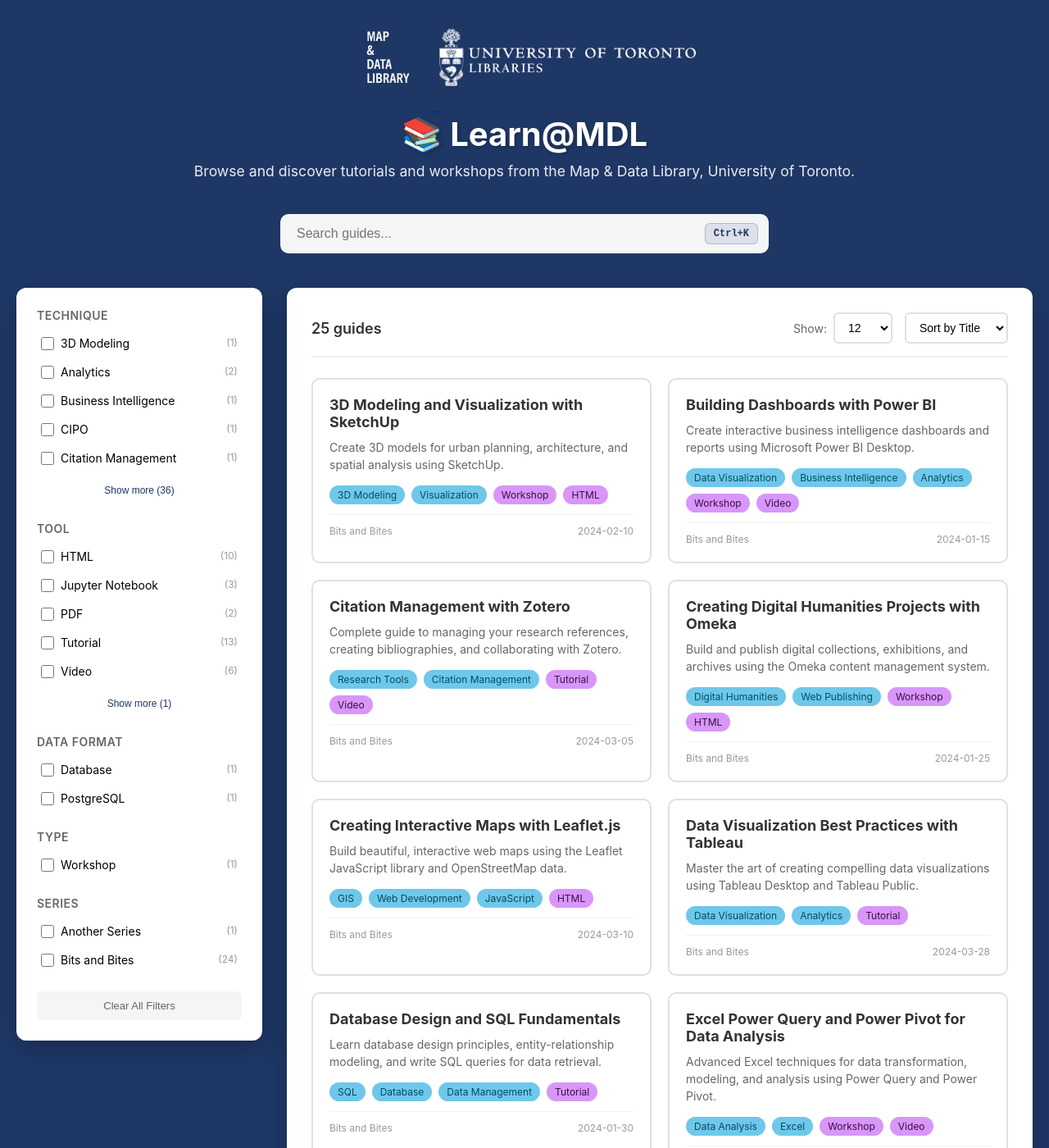
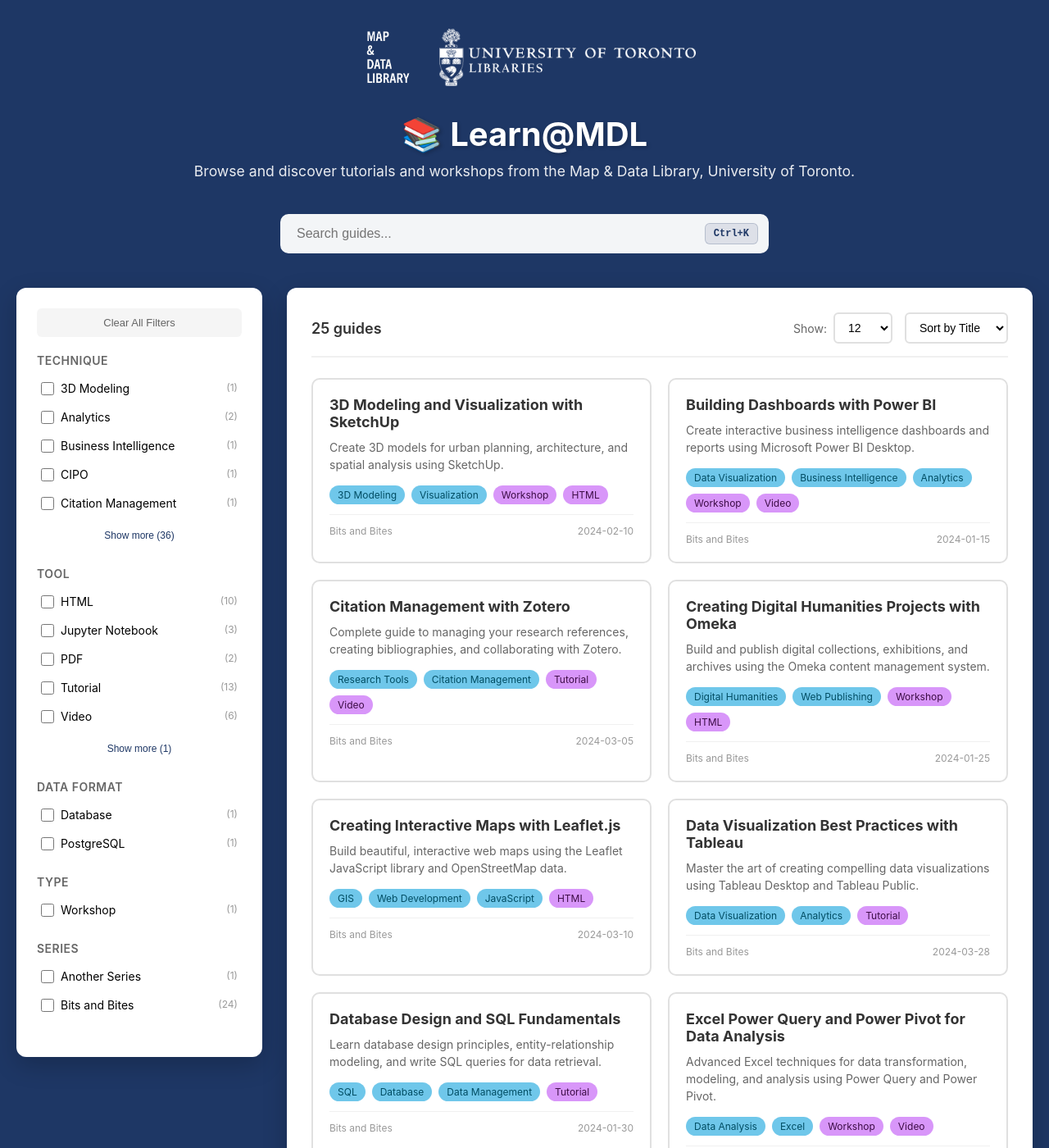
Before and after one commit to MDLutoronto/tutorials-search, a Jekyll site: the page built from page.md, in a window 1280 px wide and 1400 px high. Shown: the whole window at 82% size. Built offline with Jekyll 4.4.1, drawn with Linux system fonts in a browser that asks for light colours.

Commit message:
feat: moved clear filter box to the top; made Learn@MDL clickable (#15)

```diff
--- a/_layouts/minimal_search.html
+++ b/_layouts/minimal_search.html
@@ -10,6 +10,19 @@
             margin: 0;
             padding: 0;
             box-sizing: border-box;
+        }
+
+        a {
+        color: inherit;
+        text-decoration: none;
+        }
+
+        a:hover {
+        text-decoration: underline;
+        }
+
+        a:visited {
+        color: inherit;
         }
 
         body {
@@ -663,7 +676,7 @@
             <a href="https://library.utoronto.ca" target="_blank" rel="noopener">
                 <img src="{{ '/assets/images/UTL-white.png' | relative_url }}" alt="University of Toronto Libraries Logo" style="height: 70px; margin-bottom: 30px;">
             </a>
-            <h1>📚 Learn@MDL</h1>
+            <h1><a href="/">📚 Learn@MDL</a></h1>
             <p>Browse and discover tutorials and workshops from the Map & Data Library, University of Toronto.</p>
         </header>
 
@@ -681,7 +694,7 @@
 
         <div class="main-content">
             <aside class="sidebar" id="sidebar">
-
+                <button class="clear-filters" id="clearFilters">Clear All Filters</button><br><br>
                 <div class="facet-group">
                     <h3>Technique</h3>
                     <div id="techniqueFacets"></div>
@@ -706,8 +719,6 @@
                     <h3>Series</h3>
                     <div id="seriesFacets"></div>
                 </div>
-
-                <button class="clear-filters" id="clearFilters">Clear All Filters</button>
             </aside>
 
             <main class="results-section">
```
